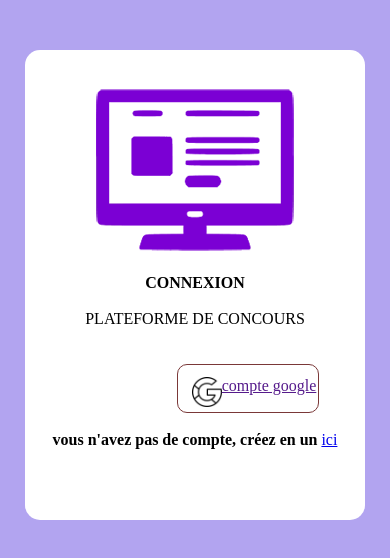
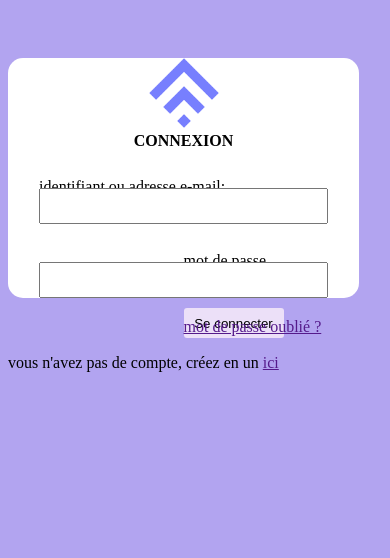
Before and after one commit to nonymous01/connexion, a plain HTML site: page index.html in a window 390 px wide. Drawn offline with Linux system fonts and the light colour scheme.

Commit message:
connexion modifier

```diff
--- a/index.html
+++ b/index.html
@@ -7,16 +7,22 @@
     <link rel="stylesheet" href="style.css">
 </head>
 <body>
-    <div class="connexion">
-        <div><img src="./image/Icon-PC-Syst-200x200-Purple.png" alt=""></div>
-        <div class="cn"><strong>CONNEXION</strong></div><br>
-        <div>PLATEFORME DE CONCOURS</div><br><br>
-        <div class="pr">
-            <div><img src="./image/search.png" width="30px" height="30px" class="image" alt=""></div>
-        <div class="go"><a href="">compte google</a></div><br><br>
-        </div><br>
+    <div class="pri">
+            <div class="connexion">
+                <div><img src="./image/download-removebg-preview.png" class="image" alt=""></div>
 
-        <div><strong>vous n'avez pas de compte, créez en un </strong><a href="https://www.figma.com/file/0oBuU8IEBdciVbAa30ktic/Untitled?type=design&node-id=0%3A1&mode=design&t=hZkKa9Tf9sDTL6Xl-1">ici</a></div>
+                    <div class="cn"><strong>CONNEXION</strong></div><br>
+                    <label for="identifiant ou adresse e-mail" class="id" >identifiant ou adresse e-mail:</label>
+                    <input type="text"><br>
+                    <label for="password " class="idd" >mot de passe</label><br>
+                    <input type="password"><br>
+                    <input type="submit" value="Se connecter" class="conn">
+                    <a href="" class="oublié">mot de passe oublié ?</a>
+                    <div class="dev"><p>vous n'avez pas de compte, créez en un <a href="">ici</a></p></div>
+            </div>
     </div>
+
+
+
 </body>
 </html>
--- a/style.css
+++ b/style.css
@@ -6,55 +6,200 @@ body{
     height: 430px;
     width: 380px;
     text-align: center;
-    position: relative;
+    position: absolute;
     background-color: white;
     border-radius: 15px;
     margin-top: 120px;
 
+
+}
+.pri{
+    display: flex;
+    justify-content: center;
+    text-align: center;
+}
+.image{
+    height: 90px;
+}
+input{
+    height: 30px;
+    width: 250px;
+    margin-top: 30px;
+    position: relative;
+
+}
+input[type="submit"] {
+    background-color: rgb(236, 224, 248);
+    border: none;
+    border-radius: 3px;
+}
+.conn{
+    width: 100Px;
+    margin-left: 30px;
+    position: absolute;
+    margin-top: 10px;
+}
+.id{
+    margin-top: 10px;
+    position: absolute;
+}
+.idd{
+    margin-top: 28px;
+    position: absolute;
+    margin-left: -125px;
 }
 
-.image{
-padding-left: 12px;
+.oublié{
+    margin-top: 20px;
+    margin-left: -130px;
+    position: absolute;
 
 }
-.pr{
-    width: 140px;
-    height: 35px;
-    border: 1px solid rgb(122, 56, 56);
-    position: relative;
-    display: flex;
-    margin-left: 132px;
-    justify-content: center;
-    padding-top:12px;
-    border-radius: 10px;
+.dev{
+    position: absolute;
+    margin-top: 50px;
+    margin-left: 40px;
+}
+
+
+
+
+
+
+/*reponsive pour 16 pouces */
+@media (min-width: 1600px)  {
+    .connexion{
+        height: 430px;
+        width: 380px;
+        margin-top: 120px;
+    }
 
 }
+/* Pour les écrans de 14 pouces */
+@media (max-width: 1600px) {
+    .connexion {
+      height: 380px;
+      width: 340px;
+      margin-top: 100px;
+    }
+  }
 
-/* Styles pour les écrans de taille inférieure à 600px (téléphones) */
-@media (max-width: 600px) {
+  /* Pour les téléphones */
+  @media (max-width: 600px) {
+    body {
+      background-color: rgb(178, 164, 240);
+    }
+
     .connexion {
-        width: 90%; /* Utilise 90% de la largeur disponible */
-        max-width: 300px; /* Limite la largeur maximale à 300px */
-        margin: 50px auto; /* Centre horizontalement et ajoute un peu d'espace en haut */
-        padding: 20px; /* Ajoute un peu d'espace autour */
+      height: auto;
+      width: 90%;
+      margin-top: 50px;
+      margin-left: auto;
+      margin-right: auto;
     }
-}
 
-/* Styles pour les écrans de taille entre 601px et 1024px (tablettes) */
-@media (min-width: 601px) and (max-width: 1024px) {
+    .pri {
+      display: block;
+    }
+
+    .image {
+      height: 70px;
+    }
+
+    input {
+      width: 80%;
+      margin-left: auto;
+      margin-right: auto;
+      margin-top: 20px;
+    }
+
+    .conn {
+      margin-left: auto;
+      margin-right: auto;
+      margin-top: 10px;
+    }
+
+    .id {
+      margin-top: 10px;
+    }
+
+    .idd {
+      margin-top: 28px;
+      margin-left: 0;
+    }
+
+    .oublié {
+      margin-top: 20px;
+      margin-left: 0;
+    }
+
+    .dev {
+      margin-top: 40px;
+      margin-left: auto;
+      margin-right: auto;
+    }
+  }
+  /* Pour les écrans de 14 pouces */
+@media (max-width: 1600px) {
     .connexion {
-        width: 70%; /* Utilise 70% de la largeur disponible */
-        max-width: 500px; /* Limite la largeur maximale à 500px */
-        margin: 80px auto; /* Centre horizontalement et ajoute un peu d'espace en haut */
-        padding: 40px; /* Ajoute un peu d'espace autour */
+      height: 380px;
+      width: 340px;
+      margin-top: 100px;
     }
-}
+  }
 
-/* Styles pour les écrans de taille supérieure à 1024px (ordinateurs) */
-@media (min-width: 1025px) {
+  /* Pour les téléphones */
+  @media (max-width: 600px) {
+    body {
+      background-color: rgb(178, 164, 240);
+    }
+
     .connexion {
-        width: 380px; /* Utilise une largeur fixe de 380px */
-        margin: 120px auto; /* Centre horizontalement et ajoute un peu d'espace en haut */
-        padding: 60px; /* Ajoute un peu d'espace autour */
+      height: auto;
+      width: 90%;
+      margin-top: 50px;
+      margin-left: auto;
+      margin-right: auto;
     }
-}
+
+    .pri {
+      display: block;
+    }
+
+    .image {
+      height: 70px;
+    }
+
+    input {
+      width: 80%;
+      margin-left: auto;
+      margin-right: auto;
+      margin-top: 20px;
+    }
+
+    .conn {
+      margin-left: auto;
+      margin-right: auto;
+      margin-top: 10px;
+    }
+
+    .id {
+      margin-top: 10px;
+    }
+
+    .idd {
+      margin-top: 28px;
+      margin-left: 0;
+    }
+
+    .oublié {
+      margin-top: 20px;
+      margin-left: 0;
+    }
+
+    .dev {
+      margin-top: 40px;
+      margin-left: auto;
+      margin-right: auto;
+    }
+  }
```
Also changed, not shown: image/download-removebg-preview.png (added).
